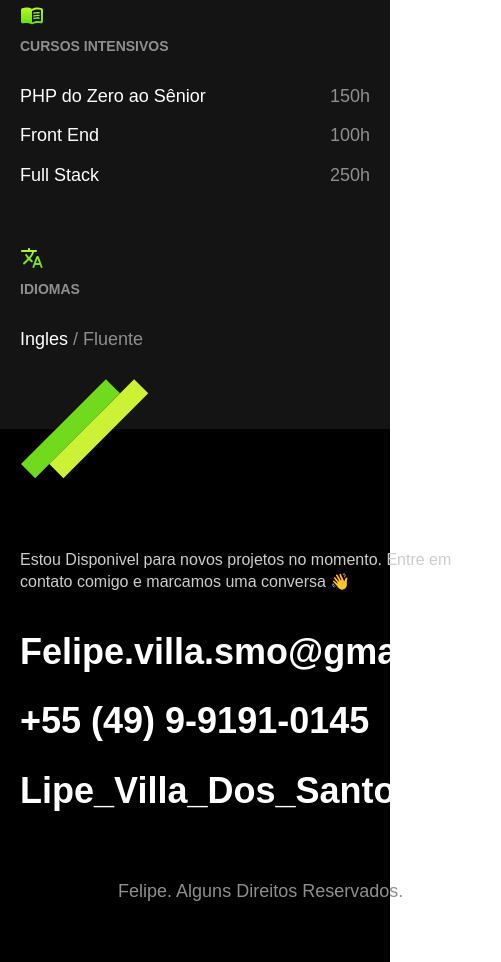
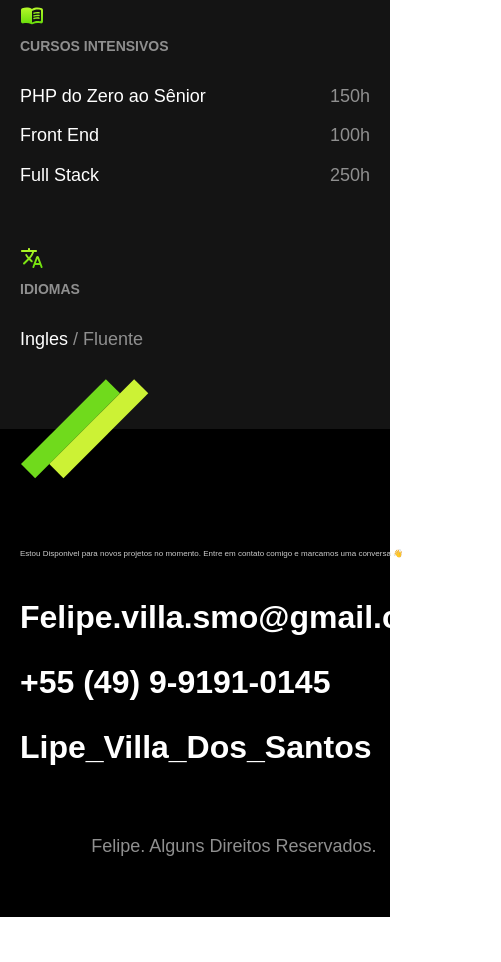
Before and after one commit to Felipevilladossantos/Felipevilladossantos.github.io, a plain HTML site: page index.html in a window 390 px wide. Shown: the part 2744-3706 px from the top of the page, 501 px wide, since content can reach past the window. After the commit the page ends 3661 px from the top, so only its background shows below. Drawn offline with Linux system fonts and the light colour scheme.

Commit message:
alteração do footer

```diff
--- a/css/footer.css
+++ b/css/footer.css
@@ -21,7 +21,7 @@
 
 .footer-contato li{
   font-weight: bold;
-  font-size: 2.25rem;
+  font-size: 2.0rem;
   line-height: 1.1;
   color: #ffffff;
   margin-bottom: 30px;
@@ -49,7 +49,8 @@
     gap: 40px;
   }
   .footer-contato{
-    font-size: 1.5rem;
+    display: flex;
+    font-size: 1rem;
     flex-wrap: wrap;
   }
   .footer-container a::before{
@@ -59,11 +60,12 @@
 
 @media (max-width: 500px) {
   .footer-contato{
+    display: flex;
     flex-wrap: wrap;
     font-size: 0.5rem;
   }
   .footer-texto{
     flex-wrap: wrap;
-    font-size: 1rem;
+    font-size: 0.5rem;
   }
 }
```
